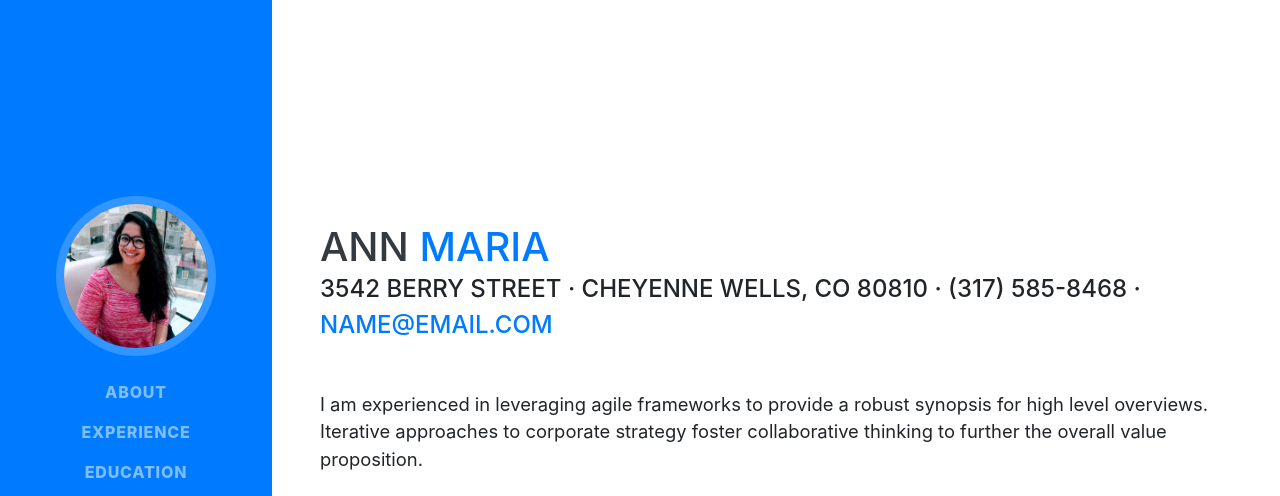
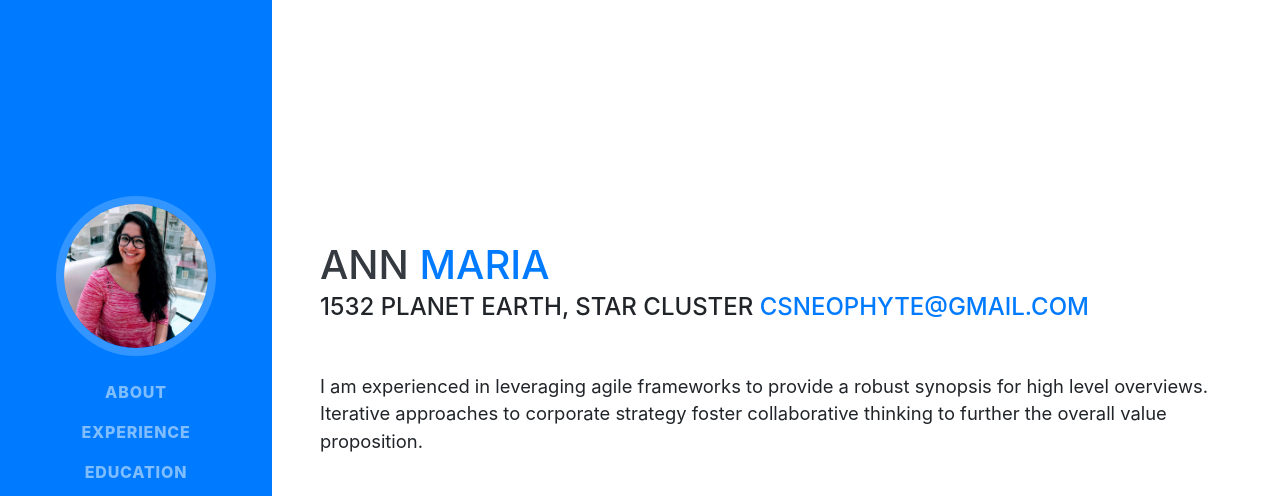
Before and after one commit to csNeophyte/day3portfolio, a website with bundled scripts: page index.html in a window 1280 px wide. Shown: the top 496 px of the page. Built offline with nearby package versions, Linux system fonts and the light colour scheme; a web font is replaced by a local one.

Commit message:
changed address

```diff
--- a/index.html
+++ b/index.html
@@ -66,8 +66,8 @@
         <h1 class="mb-0">Ann
           <span class="text-primary">Maria</span>
         </h1>
-        <div class="subheading mb-5">3542 Berry Street · Cheyenne Wells, CO 80810 · (317) 585-8468 ·
-          <a href="mailto:name@email.com">name@email.com</a>
+        <div class="subheading mb-5">1532 Planet Earth, Star Cluster
+          <a href="mailto:name@email.com">csneophyte@gmail.com</a>
         </div>
         <p class="lead mb-5">I am experienced in leveraging agile frameworks to provide a robust synopsis for high level overviews. Iterative approaches to corporate strategy foster collaborative thinking to further the overall value proposition.</p>
         <div class="social-icons">
```
Also changed, not shown: 1 other file.
